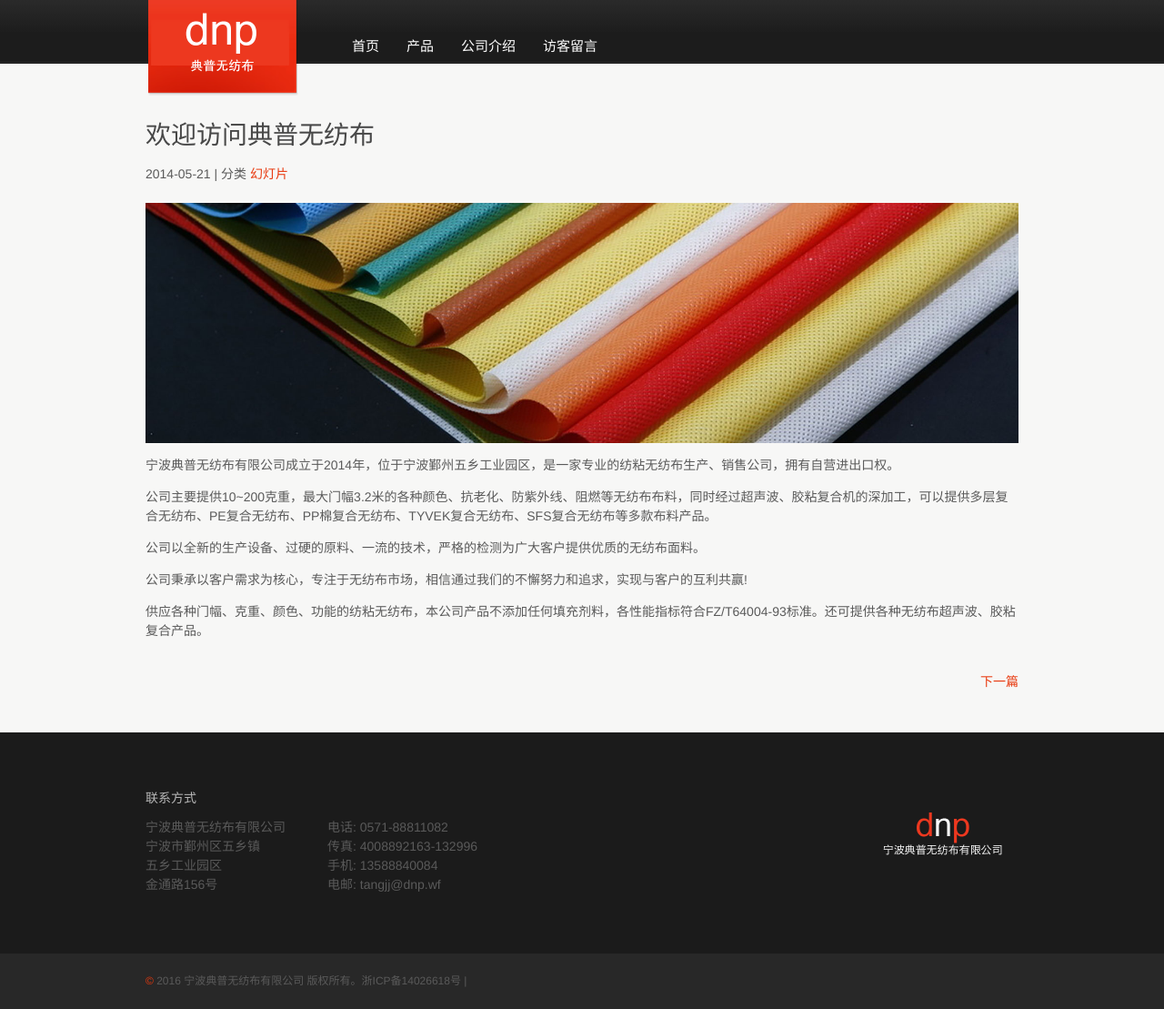
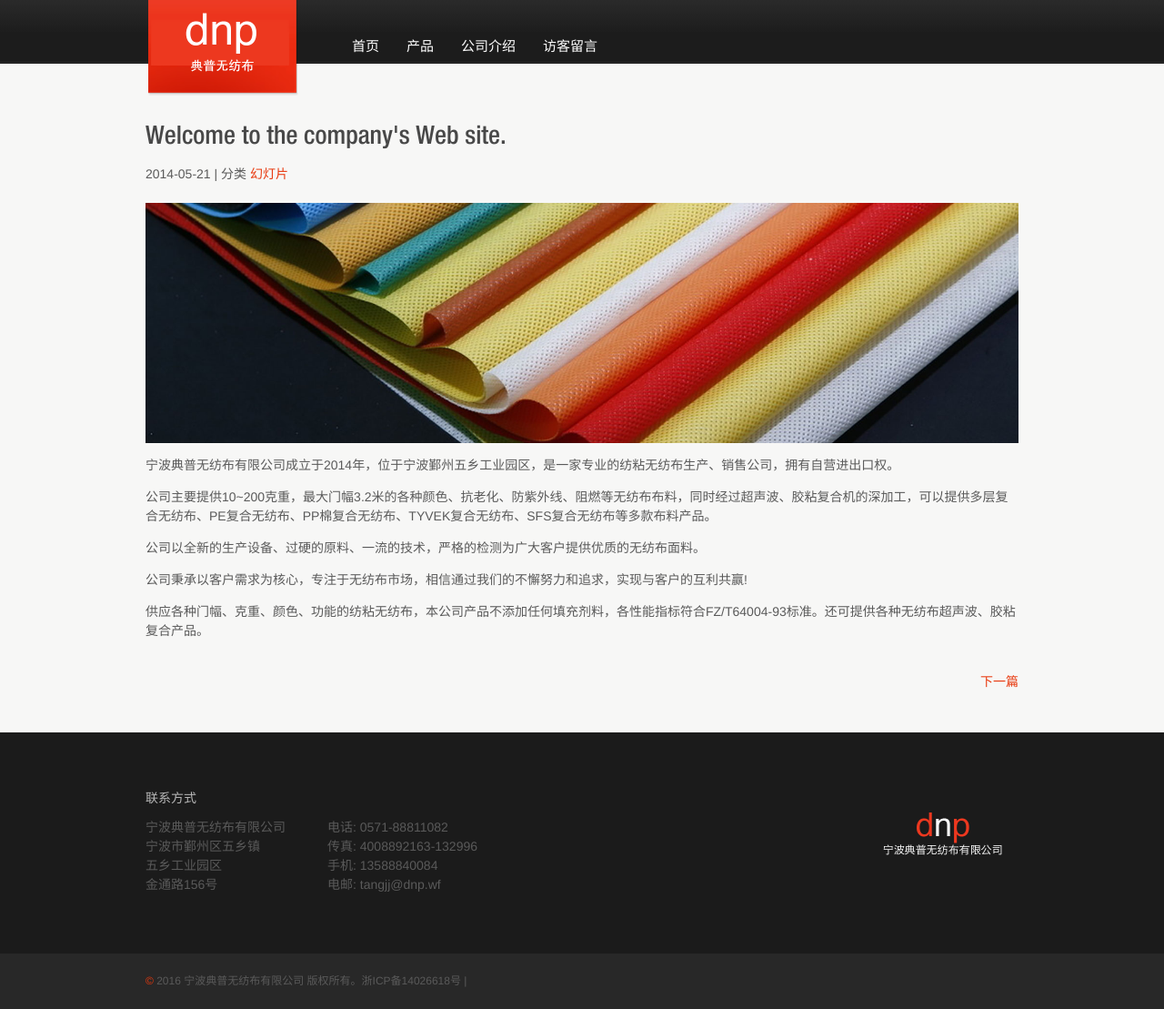
Before and after one commit to tangjj/DNP, a Jekyll site: the page built from _posts/2014-05-21-slide1.md, in a window 1280 px wide. Shown: the whole page at 91% size. Built offline with Jekyll 4.4.1, drawn with Linux system fonts in a browser that asks for light colours; Markdown is read by kramdown in place of the engine named in the settings; comment, search, counter and statistics services are not loaded.

Commit message:
4444
gdsdg

```diff
--- a/_posts/2014-05-21-slide1.md
+++ b/_posts/2014-05-21-slide1.md
@@ -1,7 +1,7 @@
 ---
 date: 2014-05-21 01:49:12+00:00
 layout: post
-title: 欢迎访问典普无纺布
+title: Welcome to the company's Web site.
 categories: 幻灯片
 ---
 
```
